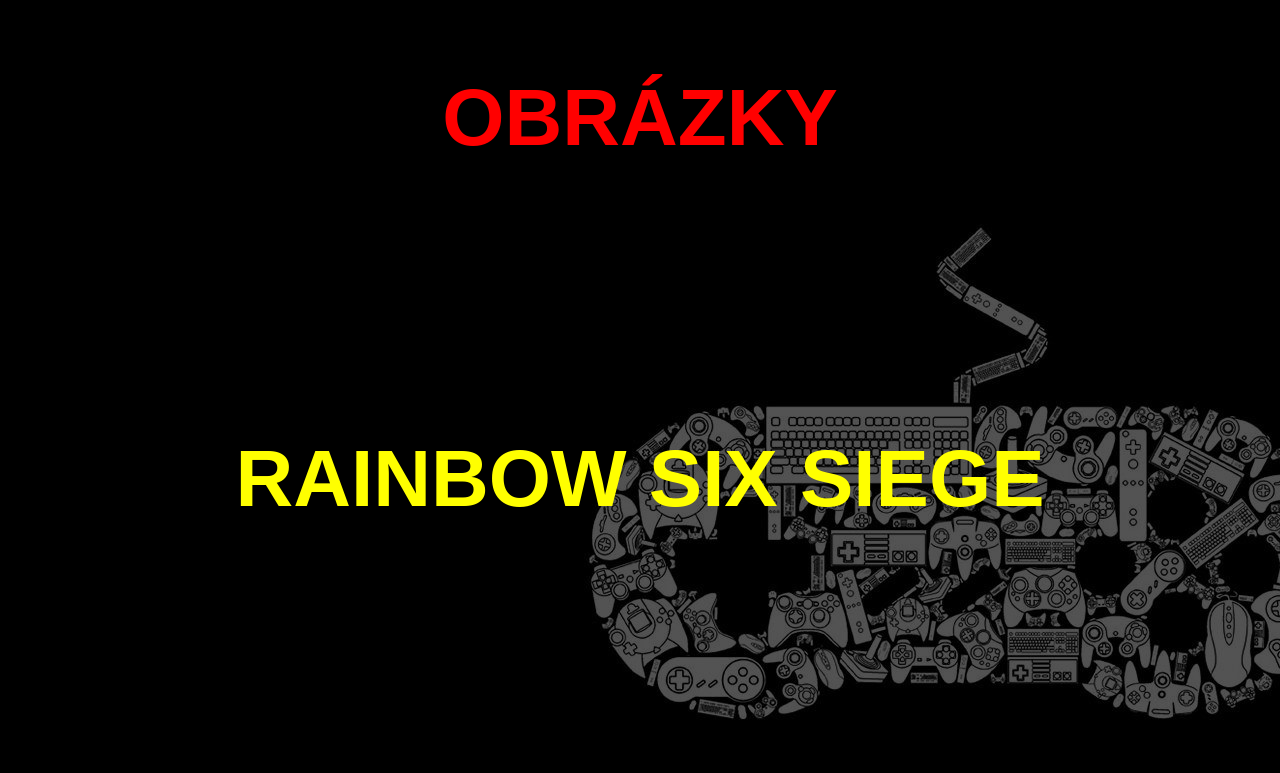
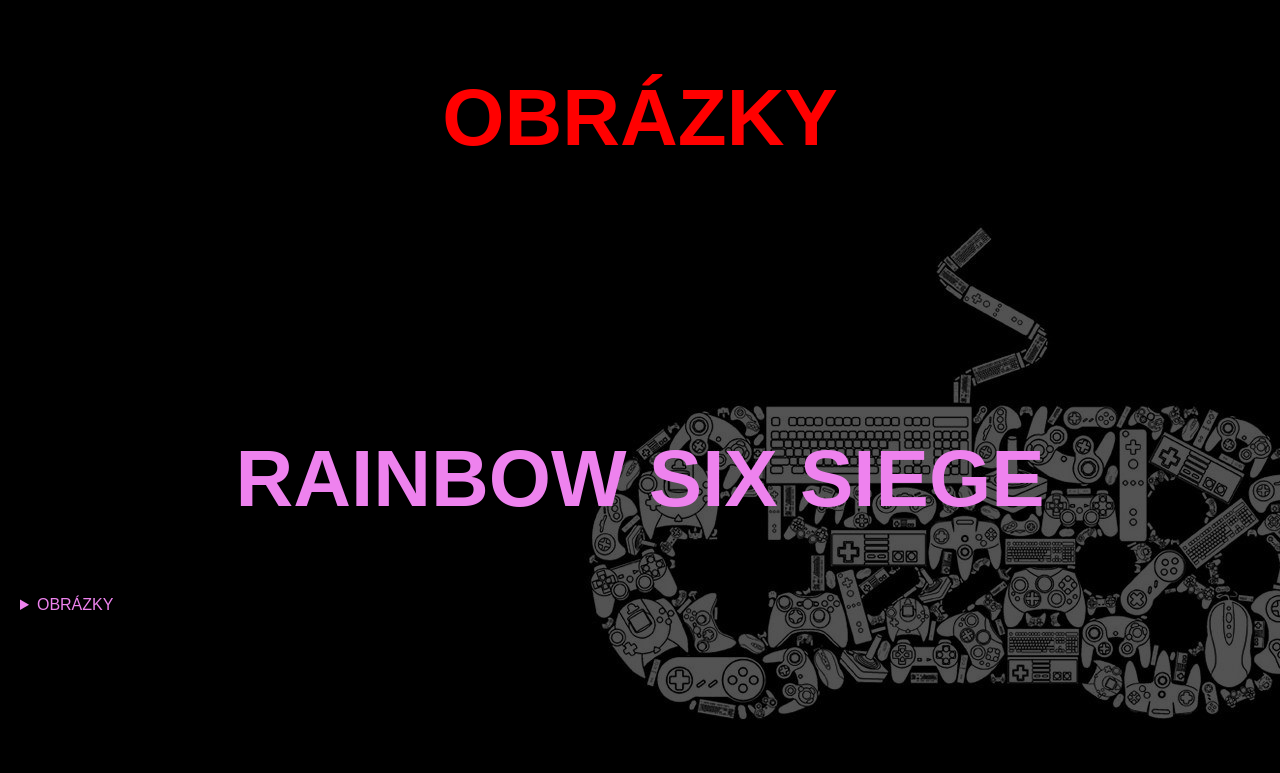
Before and after one commit to KVGABOKV/kocicka, a plain HTML site: page index3.html in a window 1280 px wide. Shown: the top 773 px of the page. Drawn offline with Linux system fonts and the light colour scheme.

Commit message:
Update styles.css

```diff
--- a/css/styles.css
+++ b/css/styles.css
@@ -54,6 +54,10 @@
     .WO {
         color:green;
     }
+
+.ra {
+    color: violet;
+}
 
     .ow {
         color: yellowgreen;
```
